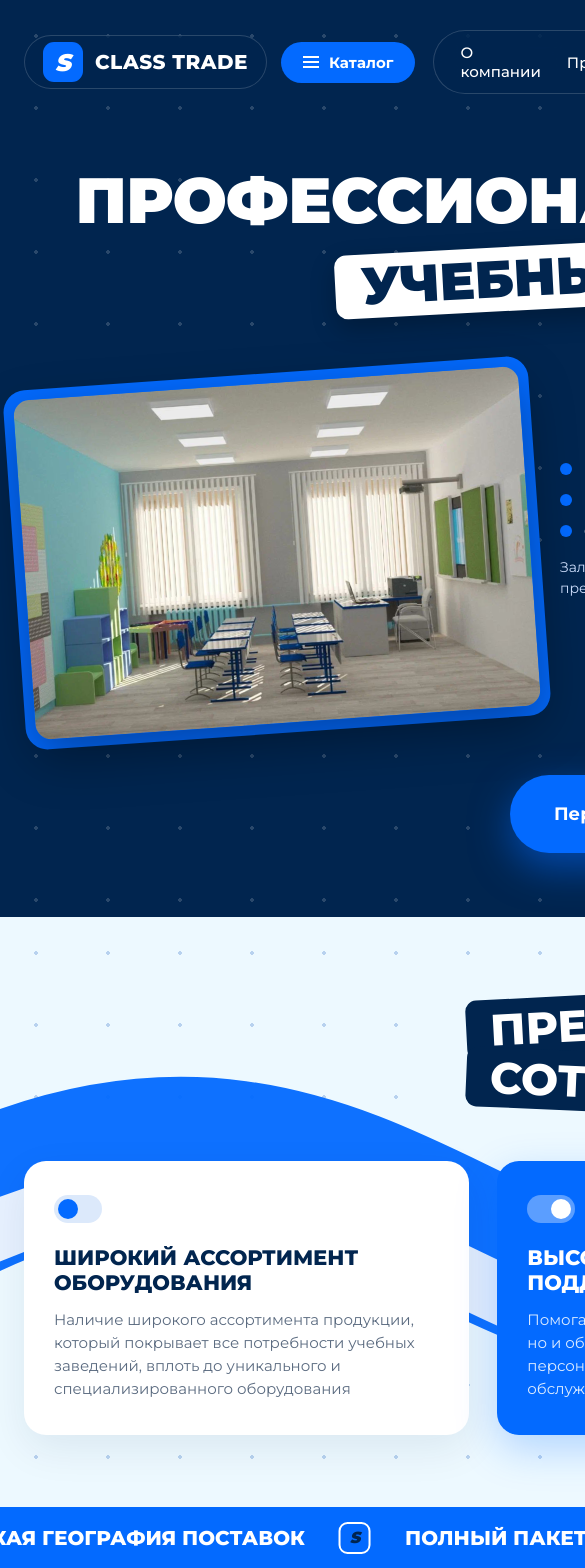
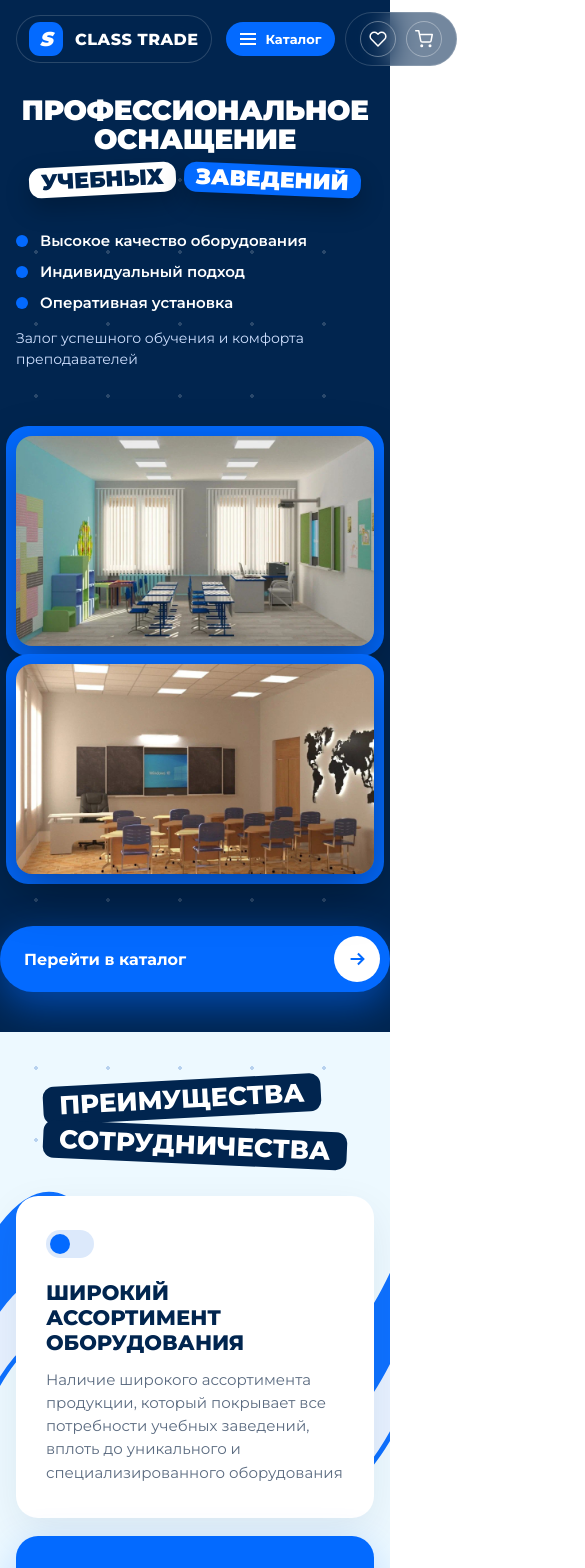
Before and after one commit to dkaratsapov-web/classtrade, a React (Vite) app: page / in a window 390 px wide. Shown: the top 1568 px of the page, 585 px wide, since content can reach past the window. Built offline with nearby package versions, Linux system fonts and the light colour scheme.

Commit message:
Адаптив: мобильная и планшетная версии (стек-сетки, компактная шапка, кегли/отступы) с сохранением стиля и анимаций; фичер-блок: S-узор прозрачнее

```diff
--- a/src/components/Feature.jsx
+++ b/src/components/Feature.jsx
@@ -30,10 +30,10 @@ export default function Feature() {
               <path
                 d="M120,40 C 420,120 380,300 120,320 C 420,360 460,540 120,600"
                 stroke="#fff"
-                strokeWidth="70"
+                strokeWidth="60"
                 fill="none"
                 strokeLinecap="round"
-                opacity=".9"
+                opacity=".12"
               />
             </svg>
 
--- a/src/index.css
+++ b/src/index.css
@@ -1142,3 +1142,283 @@ body {
   text-decoration: none;
   font-size: 13px;
 }
+
+/* ============================================================
+   АДАПТИВ — мобильная версия.
+   Десктоп-база 1440px не меняется; ниже — плавная деградация
+   с сохранением фирменного стиля и всех анимаций.
+   ============================================================ */
+
+/* ≤1440px — снимаем жёсткий min-width, сайт тянется по ширине */
+@media (max-width: 1440px) {
+  .page {
+    min-width: 0;
+  }
+}
+
+/* ≤1200px — уменьшаем самые крупные кегли */
+@media (max-width: 1200px) {
+  .hero__h1 {
+    font-size: 52px;
+  }
+  .hero__chip {
+    font-size: 42px;
+  }
+}
+
+/* ≤1024px — планшет: складываем сетки, прячем центральное меню шапки */
+@media (max-width: 1024px) {
+  .header__bar {
+    grid-template-columns: auto auto;
+    justify-content: space-between;
+    padding: 16px 20px;
+  }
+  .nav.header__seg {
+    display: none;
+  }
+  .header__seg {
+    padding: 7px 14px;
+  }
+  .header__actions.header__seg {
+    gap: 10px;
+  }
+
+  .hero {
+    min-height: 0;
+    padding: 120px 0 56px;
+  }
+  .hero__h1 {
+    font-size: 40px;
+  }
+  .hero__chip {
+    font-size: 32px;
+    padding: 5px 18px;
+  }
+  .hero__grid {
+    grid-template-columns: 1fr;
+    max-width: 560px;
+    gap: 22px;
+    margin-top: 48px;
+  }
+  .hero__center {
+    order: -1;
+  }
+  .hero__photo--left,
+  .hero__photo--right {
+    transform: none;
+  }
+  .hero__photo img {
+    height: 300px;
+  }
+  .btn-hero {
+    min-width: 0;
+    width: 100%;
+    max-width: 460px;
+  }
+
+  .cards-3 {
+    grid-template-columns: 1fr 1fr;
+  }
+  .tiles-2,
+  .tiles-3 {
+    grid-template-columns: 1fr 1fr;
+  }
+  .feature {
+    grid-template-columns: 1fr;
+  }
+  .feature__photo {
+    min-height: 320px;
+  }
+  .spheres {
+    grid-template-columns: 1fr;
+    gap: 28px;
+  }
+  .spheres__photo {
+    height: 360px;
+  }
+  .sphere-item__name {
+    font-size: 40px;
+  }
+  .about {
+    grid-template-columns: 1fr;
+    gap: 24px;
+  }
+  .about__photo {
+    width: 100%;
+    max-width: 480px;
+    height: 280px;
+    margin: 0 auto;
+  }
+  .about__photo--left,
+  .about__photo--right {
+    transform: none;
+  }
+  .partners {
+    grid-template-columns: repeat(3, 1fr);
+  }
+  .news {
+    grid-template-columns: 1fr 1fr;
+  }
+  .contacts {
+    grid-template-columns: 1fr;
+  }
+  .footer__inner {
+    flex-direction: column;
+    align-items: flex-start;
+    gap: 22px;
+  }
+  .footer__right {
+    align-items: flex-start;
+  }
+  .chip {
+    font-size: 34px;
+  }
+}
+
+/* ≤600px — телефон: всё в одну колонку, минимальные кегли */
+@media (max-width: 600px) {
+  .container,
+  .container-wide {
+    padding: 0 16px;
+  }
+
+  .header__bar {
+    padding: 12px 16px;
+    gap: 10px;
+  }
+  .header__seg {
+    padding: 6px 12px;
+  }
+  .logo__text {
+    font-size: 16px;
+  }
+  .logo__mark {
+    width: 34px;
+    height: 34px;
+    font-size: 20px;
+  }
+  .catalog-btn {
+    padding: 9px 14px;
+    font-size: 13px;
+  }
+  .call-btn,
+  .header__actions .icon-btn:first-child {
+    display: none;
+  }
+  .icon-btn {
+    width: 36px;
+    height: 36px;
+  }
+
+  .hero {
+    padding: 96px 0 40px;
+  }
+  .hero__head {
+    padding: 0 16px;
+  }
+  .hero__h1 {
+    font-size: 28px;
+  }
+  .hero__stickers {
+    gap: 8px;
+    margin-top: 12px;
+  }
+  .hero__chip {
+    font-size: 22px;
+    padding: 4px 12px;
+  }
+  .hero__grid {
+    margin-top: 36px;
+    gap: 18px;
+    padding: 0 16px;
+  }
+  .hero__photo img {
+    height: 210px;
+  }
+  .hero__usp li {
+    font-size: 15px;
+  }
+  .btn-hero {
+    font-size: 16px;
+    padding: 10px 10px 10px 24px;
+  }
+  .btn-hero__icon {
+    width: 46px;
+    height: 46px;
+  }
+
+  .section,
+  .section--navy {
+    padding: 48px 0;
+  }
+  .section--tight {
+    padding: 16px 0 48px;
+  }
+  .sticker {
+    margin-bottom: 32px;
+  }
+  .chip {
+    font-size: 26px;
+    padding: 6px 16px;
+  }
+
+  .cards-3 {
+    grid-template-columns: 1fr;
+    gap: 18px;
+  }
+  .tiles-2,
+  .tiles-3 {
+    grid-template-columns: 1fr;
+  }
+  .tile--lg,
+  .tile--sm {
+    height: 220px;
+  }
+  .feature__panel {
+    padding: 32px 24px;
+  }
+  .feature__photo {
+    min-height: 240px;
+  }
+  .spheres__photo {
+    height: 280px;
+  }
+  .sphere-item__name {
+    font-size: 30px;
+  }
+  .sphere-item__desc {
+    font-size: 15px;
+  }
+  .partners {
+    grid-template-columns: repeat(2, 1fr);
+  }
+  .news {
+    grid-template-columns: 1fr;
+  }
+  .about__text {
+    padding: 20px;
+  }
+  .contact-form {
+    padding: 28px 22px;
+  }
+  .contact-info {
+    padding: 32px 26px;
+  }
+  .contact-info__value,
+  .contact-info__value--big {
+    font-size: 20px;
+  }
+
+  /* бегущая строка — мельче */
+  .bar__item {
+    font-size: 15px;
+    padding: 0 22px;
+  }
+  .bar__s {
+    width: 26px;
+    height: 26px;
+  }
+  .marquee__track {
+    padding: 12px 0;
+  }
+}
```
